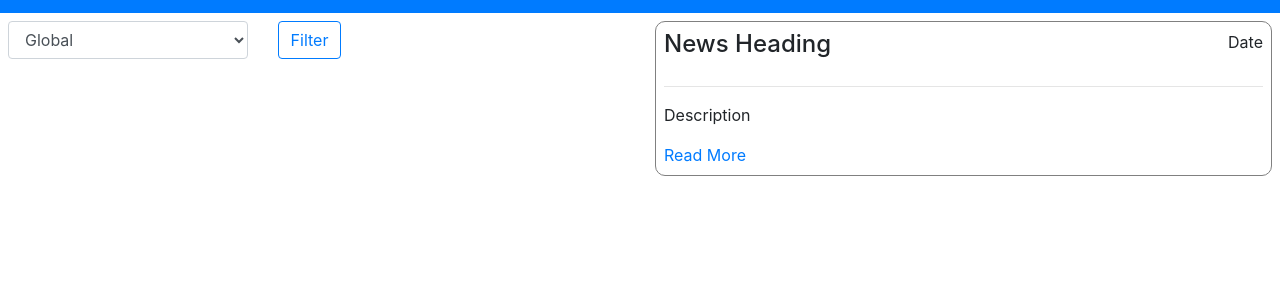
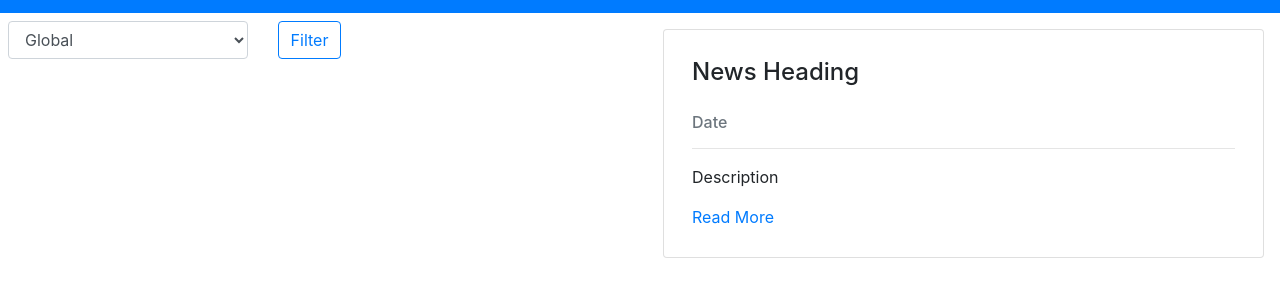
Before and after one commit to zenilharia26/Cov-IP, a plain HTML site: page index.html in a window 1280 px wide. Shown: the part 49-346 px from the top of the page. Drawn offline with Linux system fonts and the light colour scheme.

Commit message:
News Container changed to card.

```diff
--- a/index.html
+++ b/index.html
@@ -40,7 +40,7 @@
                 </div>
             </div>
 
-            <div class="col-md-6">
+            <!-- <div class="col-md-6">
                 <div class="p-2" id="news-container">
                     <div class="row">
                         <div class="col-md-7">
@@ -62,6 +62,19 @@
                         </div>
                     </div>
                 </div>
+            </div> -->
+
+            <div class="col-md-6">
+                <div class="card m-2 p-2">
+                    <div class="card-body">
+                        <h4 class="news-heading" id="news-heading">News Heading</h4>
+                        <br>
+                        <h6 class="card-subtitle text-muted" id="news-date">Date</h6>
+                        <hr>
+                        <p class="card-text" id="news-description">Description</p>
+                        <a class="card-link" id="news-url" href="">Read More</a>
+                    </div>
+                </div>
             </div>
         </div>
     </div>
--- a/js/main.js
+++ b/js/main.js
@@ -3,7 +3,7 @@ const countryToCode = {
 }
 
 $( document ).ready(function() {
-    const proxy = 'http://cors-anywhere.herokuapp.com/';
+    const proxy = 'http://localhost:8080/';
     const apiEndpoint = `${proxy}https://newsapi.org/v2/top-headlines?q=covid&language=en&source=the-hindu`;
     //const apiKey = '7fcff72941a749f596ca167c566fd14e'; //Arghyadeep
     const apiKey = '148162a1b18c4fb092bbf0fe2a2d2885'; //Zenil
@@ -48,7 +48,7 @@ function loadNews(news) {
             document.getElementById("news-url").innerHTML = "Read More";
             document.getElementById("news-url").href = article['url'];
             document.getElementById("news-url").target = "_blank";
-        })
+        });
     }
 
     // console.log(news['articles'].length);
```
